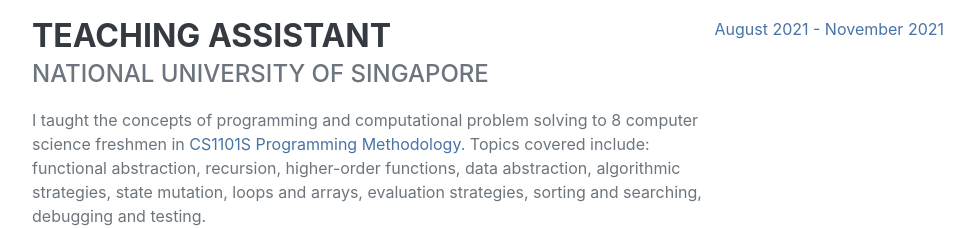
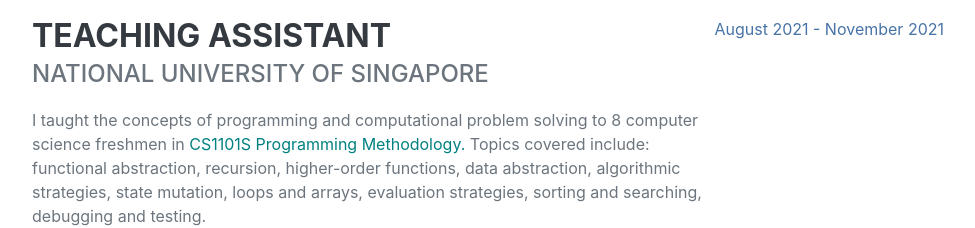
Before and after one commit to Chesterwongz/PortfolioWebsite, a plain HTML site: page index.html in a window 1280 px wide. Shown: the part 980-1208 px from the top of the page, without its empty margins (288-1263 px from the left). Drawn offline with nearby package versions, Linux system fonts and the light colour scheme; a web font is replaced by a local one.

Commit message:
Fix link colour

```diff
--- a/index.html
+++ b/index.html
@@ -85,7 +85,7 @@
                                 <h3 class="mb-0">Teaching Assistant</h3>
                                 <div class="subheading mb-3">National University of Singapore</div>
                                 <p> I taught the concepts of programming and computational problem solving to 8 computer science freshmen in
-                                    <a href="https://nusmods.com/modules/CS1101S/programming-methodology" target="_blank" style="color: #4873a6;">CS1101S Programming Methodology. </a>
+                                    <a href="https://nusmods.com/modules/CS1101S/programming-methodology" target="_blank">CS1101S Programming Methodology. </a>
                                     Topics covered include: functional abstraction, recursion, higher-order functions, data abstraction, algorithmic strategies, state mutation, loops and arrays, evaluation strategies, sorting and searching, debugging and testing.</p>
                             </div>
                             <div class="flex-shrink-0"><span class="text-primary">August 2021 - November 2021</span></div>
```
